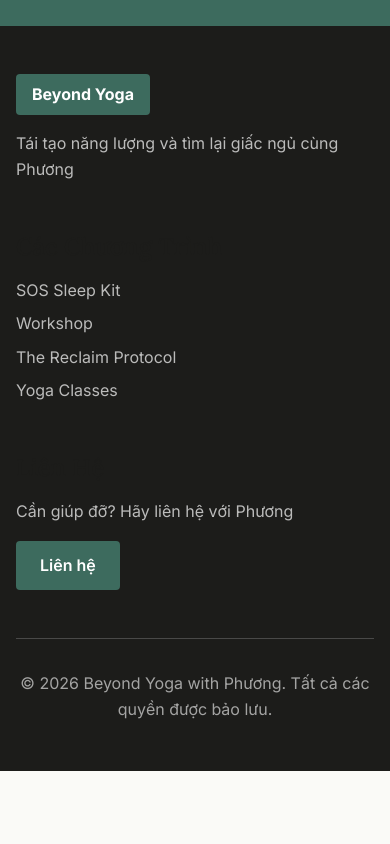
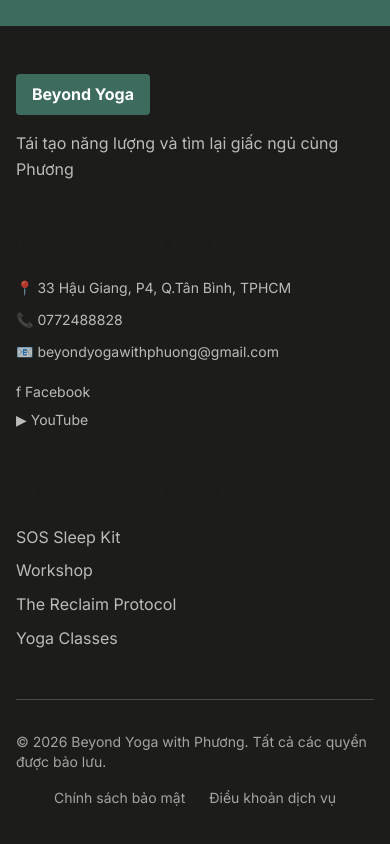
Before and after one commit to beyondyogawithphuong/beyondyogawithphuong, a Next.js app: page / in a window 390 px wide. Shown: the part 9137-9981 px from the top of the page. Before the commit the page ends 9908 px from the top, so only its background shows below. Built offline with nearby package versions, Linux system fonts and the light colour scheme.

Commit message:
Update footer with contact info and link Bản tin to Substack
- Added address, phone, email to footer
- Added Facebook and YouTube links
- Link 'Bản tin' in navigation to https://beyondyogawithphuong.substack.com/
- Reorganized footer layout with contact info section

```diff
--- a/components/Navigation.tsx
+++ b/components/Navigation.tsx
@@ -15,8 +15,8 @@ export default function Navigation() {
   }, [])
 
   const navItems = [
-    { label: 'MAIN PAGE', href: '#' },
-    { label: 'BẢN TIN', href: '#newsletter' },
+    { label: 'MAIN PAGE', href: '/' },
+    { label: 'BẢN TIN', href: 'https://beyondyogawithphuong.substack.com/', external: true },
     { label: 'DỊCH VỤ', href: '#services' },
     { label: 'CONTACT INFO', href: '#contact' },
     { label: 'VỀ PHƯƠNG', href: '#about' },
@@ -30,10 +30,12 @@ export default function Navigation() {
         <div className="flex items-center justify-between">
           {/* Left Nav Items */}
           <div className="flex items-center gap-8">
-            {navItems.slice(0, 2).map((item) => (
+            {navItems.slice(0, 2).map((item: any) => (
               <a
                 key={item.label}
                 href={item.href}
+                target={item.external ? '_blank' : undefined}
+                rel={item.external ? 'noopener noreferrer' : undefined}
                 className="text-sm font-body font-semibold text-brand-text hover:text-brand-primary transition-colors"
               >
                 {item.label}
--- a/components/sections/Footer.tsx
+++ b/components/sections/Footer.tsx
@@ -15,7 +15,35 @@ export default function Footer() {
             </p>
           </div>
 
-          {/* Links */}
+          {/* Contact Info */}
+          <div>
+            <h4 className="font-semibold mb-4">Thông Tin Liên Hệ</h4>
+            <ul className="space-y-3 text-white/70 text-sm">
+              <li>
+                📍 <span>33 Hậu Giang, P4, Q.Tân Bình, TPHCM</span>
+              </li>
+              <li>
+                <a href="tel:0772488828" className="hover:text-white transition">
+                  📞 0772488828
+                </a>
+              </li>
+              <li>
+                <a href="mailto:beyondyogawithphuong@gmail.com" className="hover:text-white transition">
+                  📧 beyondyogawithphuong@gmail.com
+                </a>
+              </li>
+              <li className="pt-2 space-y-2">
+                <a href="https://www.facebook.com/phuong.wellbeing" target="_blank" rel="noopener noreferrer" className="hover:text-white transition block">
+                  f Facebook
+                </a>
+                <a href="https://www.youtube.com/@phuong.wellbeingstrategist/" target="_blank" rel="noopener noreferrer" className="hover:text-white transition block">
+                  ▶ YouTube
+                </a>
+              </li>
+            </ul>
+          </div>
+
+          {/* Quick Links */}
           <div>
             <h4 className="font-semibold mb-4">Các Chương Trình</h4>
             <ul className="space-y-2 text-white/70">
@@ -41,28 +69,22 @@ export default function Footer() {
               </li>
             </ul>
           </div>
-
-          {/* Contact */}
-          <div>
-            <h4 className="font-semibold mb-4">Liên Hệ</h4>
-            <p className="text-white/70 mb-4">
-              Cần giúp đỡ? Hãy liên hệ với Phương
-            </p>
-            <a
-              href="https://forms.gle/zhQWGEZcoaVKzQWX6"
-              target="_blank"
-              rel="noopener noreferrer"
-              className="btn-gold inline-block"
-            >
-              Liên hệ
-            </a>
-          </div>
         </div>
 
         <div className="border-t border-white/20 pt-8">
-          <p className="text-center text-white/60">
-            © {currentYear} Beyond Yoga with Phương. Tất cả các quyền được bảo lưu.
-          </p>
+          <div className="flex flex-col md:flex-row justify-between items-center gap-4">
+            <p className="text-white/60 text-sm">
+              © {currentYear} Beyond Yoga with Phương. Tất cả các quyền được bảo lưu.
+            </p>
+            <div className="flex gap-6 text-white/60 text-sm">
+              <a href="#" className="hover:text-white transition">
+                Chính sách bảo mật
+              </a>
+              <a href="#" className="hover:text-white transition">
+                Điều khoản dịch vụ
+              </a>
+            </div>
+          </div>
         </div>
       </div>
     </footer>
```
